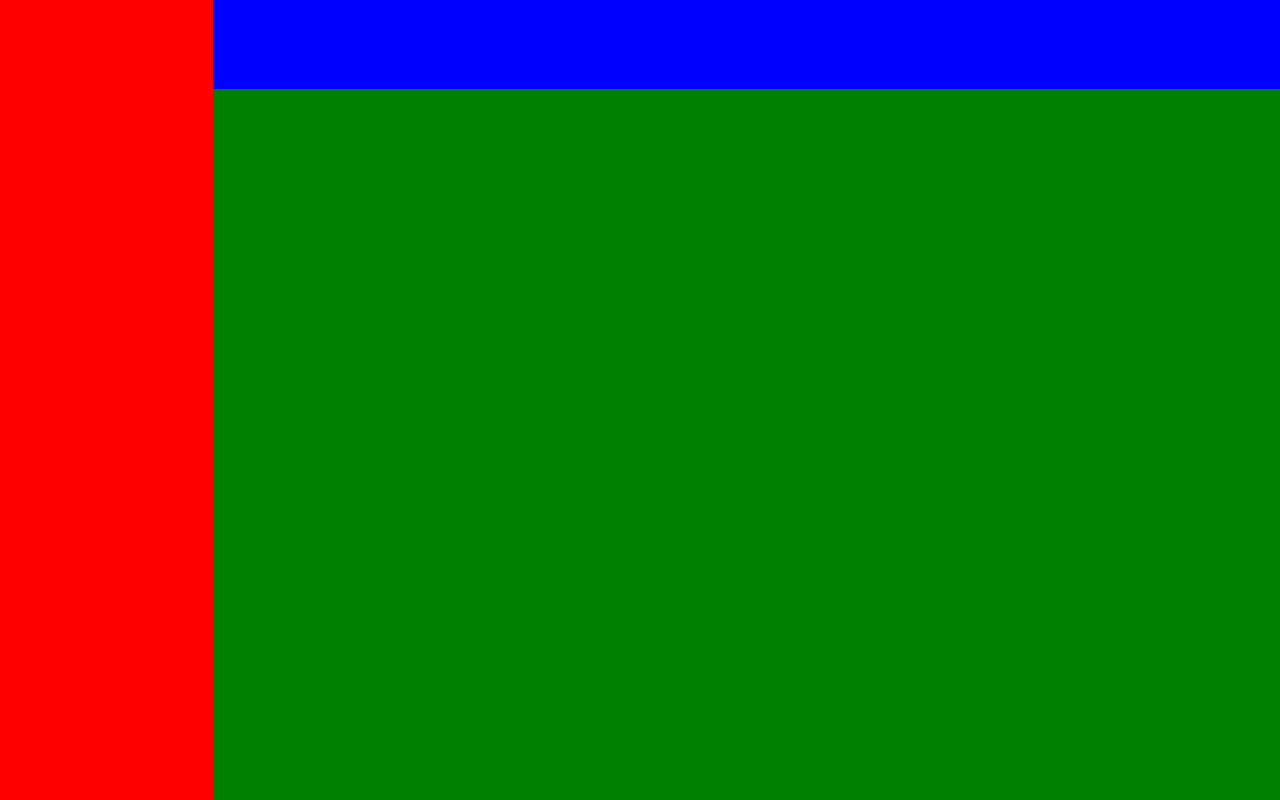
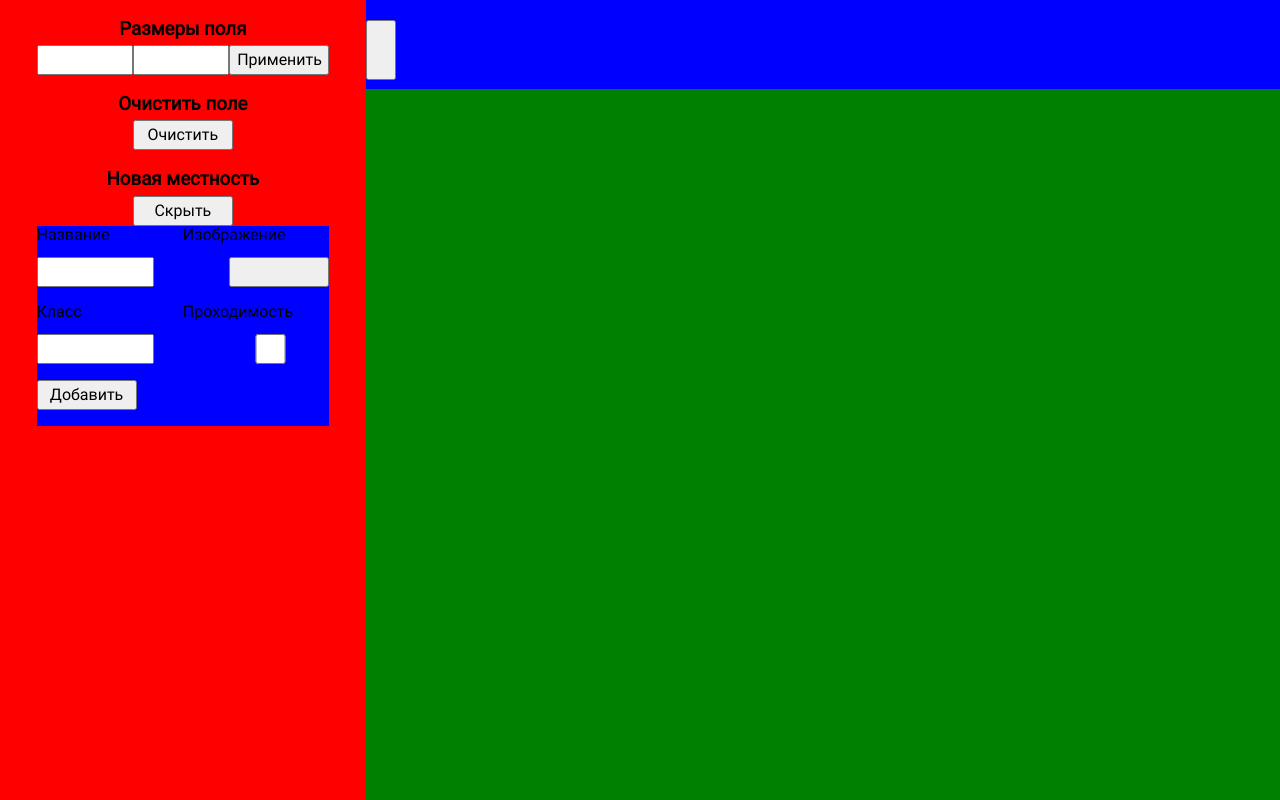
Before and after one commit to StaroverovAleksey/Game, a React app in the folder client/: page / in a window 1280 px wide. Built offline with nearby package versions, Linux system fonts and the light colour scheme; no server answers.

Commit message:
no message

```diff
--- /dev/null
+++ b/client/src/components/AddTerrain.jsx
@@ -0,0 +1,60 @@
+import React from 'react';
+import styled from 'styled-components';
+
+const Wrapper = styled.div`
+  flex-wrap: wrap;
+  justify-content: space-between;
+  background-color: #0000ff;
+  transition: 0.1s;
+  height: ${({ open }) => (open ? '200px' : '0')};
+
+  label {
+    width: 50%;
+    margin: 0;
+    padding: 0;
+    display: block;
+    height: 15px
+  ;
+  }
+  input {
+    width: 50%;
+  }
+  button {
+    width: 50%;
+  }
+
+`;
+
+class AddTerrain extends React.Component {
+  constructor(props) {
+    super(props);
+    this.state = {
+      open: true,
+    };
+  }
+
+  render() {
+    const { open } = this.state;
+    return (
+      <>
+        <button onClick={() => this.setState({ open: !open })}>{open ? 'Скрыть' : 'Добавить'}</button>
+        <Wrapper open={open}>
+
+          <label>Название</label>
+          <label>Изображение</label>
+          <input />
+          <button />
+
+          <label>Класс</label>
+          <label>Проходимость</label>
+          <input />
+          <input type="checkbox" />
+
+          <button>Добавить</button>
+        </Wrapper>
+      </>
+    );
+  }
+}
+
+export default AddTerrain;
--- a/client/src/components/LeftPart.jsx
+++ b/client/src/components/LeftPart.jsx
@@ -1,20 +1,92 @@
 import React from 'react';
 import styled from 'styled-components';
+import AddTerrain from './AddTerrain';
 
 const Container = styled.aside`
   display: flex;
-  width: 20vw;
+  flex-direction: column;
+  align-items: center;
+  position: relative;
+  width: ${({ open }) => (open ? '40vw' : '0')};
   height: 100vh;
   background-color: red;
+  transition: 0.1s;
+  div {
+    opacity: ${({ open }) => (open ? '100%' : '0')};
+  }
+`;
+const CloseButton = styled.button`
+  position: absolute;
+  top: 20px;
+  right: -30px;
+  width: 30px;
+  height: 60px;
+  cursor: pointer;
+`;
+const MapSize = styled.div`
+  display: flex;
+  flex-direction: column;
+  align-items: center;
+  overflow: hidden;
+  width: 80%;
+  div {
+    display: flex;
+    width: 100%;
+  }
+  h3 {
+    display: inline-block;
+    text-align: center;
+    margin-bottom: 5px;
+    width: 100%;
+  }
+  input {
+    width: 40%;
+    height: 30px;
+    box-sizing: border-box;
+    cursor: text;
+  }
+  button {
+    width: 20%;
+    min-width: 100px;
+    height: 30px;
+    cursor: pointer;
+  }
 `;
 
 class LeftPart extends React.Component {
   constructor(props) {
     super(props);
+    this.state = {
+      open: true,
+    };
   }
 
   render() {
-    return <Container />;
+    const { open } = this.state;
+    return (
+      <Container open={open}>
+        <CloseButton onClick={() => this.setState({ open: !open })} />
+
+        <MapSize>
+          <h3>Размеры поля</h3>
+          <div>
+            <input />
+            <input />
+            <button>Применить</button>
+          </div>
+        </MapSize>
+
+        <MapSize>
+          <h3>Очистить поле</h3>
+          <button>Очистить</button>
+        </MapSize>
+
+        <MapSize>
+          <h3>Новая местность</h3>
+          <AddTerrain />
+        </MapSize>
+      </Container>
+    );
   }
 }
 
--- a/client/src/styles/styles.css
+++ b/client/src/styles/styles.css
@@ -5,24 +5,3 @@ body {
     font-family: 'Roboto', sans-serif;
     background: url("../assets/png.png");
 }
-
-.container {
-    display: flex;
-}
-
-.left-side {
-    background-color: red;
-    width: 20vw;
-    height: 100vh;
-    transition: 0.2s;
-}
-
-.close {
-    width: 0;
-}
-
-.right-side {
-    background-color: blue;
-    width: 100vw;
-    height: 100vh;
-}
```
